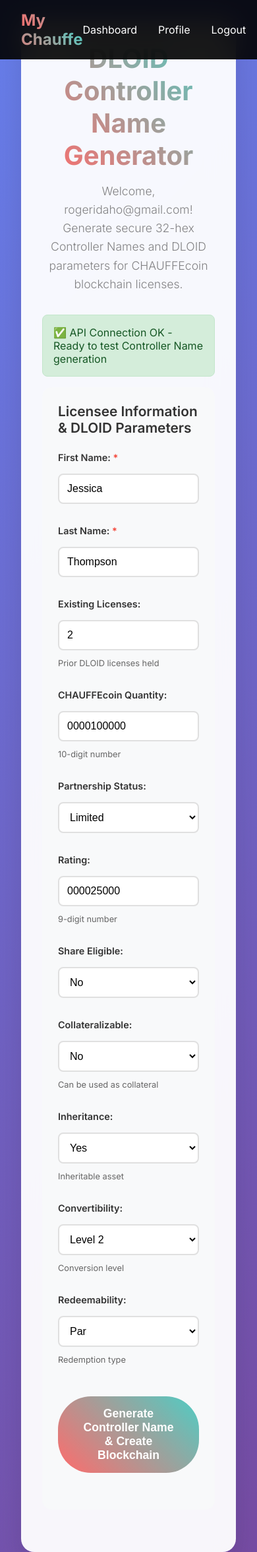
After one commit to rwfraser/chauffe-coming-soon, a Django app: page /controller-generator/ in a window 390 px wide. The commit adds this page. Shown: the top 2353 px of the page at 66% size. Run offline with Django 4.2, Linux system fonts and the light colour scheme; a user stored in the database is signed in; data that the repository does not hold is empty.

Commit message:
feat: Add complete DLOID Controller Name Generator with fixed styling
- Add full DLOID Controller Name Generator page at /controller-generator/
- Replace basic template with complete form matching original local version
- Include all DLOID parameters: quantity, partnership, rating, share eligible, collateralizable, inheritance, convertibility, redeemability
- Add blockchain-client.js for API integration and controller name generation
- Fix CSS styling conflicts by replacing Bootstrap with custom responsive design
- Integrate with existing site design system (gradients, card layouts, buttons)
- Add comprehensive form validation and error handling
- Include detailed results display with controller structure breakdown
- Add API health check endpoint for connectivity testing
- Add authentication protection (@login_required)
- Add controller generator link to authenticated home page
- Fix 500 error that was preventing page access
- Add debug information toggle for troubleshooting

The controller generator now provides secure 32-hex controller name generation
and 57-character DLOID parameter strings for CHAUFFEcoin blockchain licenses.

```diff
--- a/core/urls.py
+++ b/core/urls.py
@@ -7,4 +7,7 @@ urlpatterns = [
     path('', views.home, name='home'),
     path('dashboard/', views.dashboard, name='dashboard'),
     path('about/', views.about, name='about'),
+    path('controller-generator/', views.controller_generator, name='controller_generator'),
+    path('health/', views.health_check, name='health_check'),
+    path('api/health/', views.api_health_check, name='api_health_check'),
 ]
--- a/core/views.py
+++ b/core/views.py
@@ -1,6 +1,8 @@
 from django.shortcuts import render
 from django.contrib.auth.decorators import login_required
 from django.utils import timezone
+from django.http import HttpResponse
+from django.views.decorators.csrf import csrf_exempt
 
 
 def home(request):
@@ -25,3 +27,24 @@ def about(request):
     return render(request, 'core/about.html', {
         'title': 'About - My Chauffe'
     })
+
+
+@login_required
+def controller_generator(request):
+    """Controller name generator page"""
+    return render(request, 'core/controller_generator.html', {
+        'title': 'Controller Name Generator - My Chauffe'
+    })
+
+
+@csrf_exempt
+def health_check(request):
+    """Health check endpoint for Fly.io"""
+    return HttpResponse("OK", content_type="text/plain")
+
+
+@csrf_exempt
+def api_health_check(request):
+    """API health check endpoint"""
+    from django.http import JsonResponse
+    return JsonResponse({"status": "ok", "message": "API is healthy"})
--- a/fly.toml
+++ b/fly.toml
@@ -16,11 +16,11 @@ primary_region = 'ord'
   min_machines_running = 1
   processes = ['app']
 
-[http_service.checks]
+[[http_service.checks]]
   interval = "10s"
   grace_period = "5s"
   method = "GET"
-  path = "/"
+  path = "/health/"
   protocol = "http"
   timeout = "2s"
 
--- /dev/null
+++ b/static/js/blockchain-client.js
@@ -0,0 +1,72 @@
+// Simple blockchain client for controller name generation
+// This file provides basic API interaction capabilities
+
+class BlockchainClient {
+    constructor(baseUrl) {
+        this.baseUrl = baseUrl;
+    }
+
+    async generateControllerName(params) {
+        try {
+            const response = await fetch(`${this.baseUrl}/api/generate_controller_name`, {
+                method: 'POST',
+                headers: {
+                    'Content-Type': 'application/json',
+                },
+                body: JSON.stringify(params)
+            });
+
+            if (!response.ok) {
+                throw new Error(`HTTP error! status: ${response.status}`);
+            }
+
+            return await response.json();
+        } catch (error) {
+            console.error('Error generating controller name:', error);
+            throw error;
+        }
+    }
+
+    async createBlockchain(name, dloidParams) {
+        try {
+            const response = await fetch(`${this.baseUrl}/api/create_blockchain`, {
+                method: 'POST',
+                headers: {
+                    'Content-Type': 'application/json',
+                },
+                body: JSON.stringify({
+                    name: name,
+                    dloid_params: dloidParams
+                })
+            });
+
+            if (!response.ok) {
+                throw new Error(`HTTP error! status: ${response.status}`);
+            }
+
+            return await response.json();
+        } catch (error) {
+            console.error('Error creating blockchain:', error);
+            throw error;
+        }
+    }
+}
+
+// Global instance
+let blockchainClient = null;
+
+// Initialize when DOM is loaded
+document.addEventListener('DOMContentLoaded', function() {
+    // Determine the appropriate API URL based on environment
+    let apiUrl;
+
+    if (window.location.hostname.includes('localhost') || window.location.hostname.includes('*********')) {
+        // Development environment
+        apiUrl = 'http://localhost:5000';
+    } else {
+        // Production environment - use relative URLs to work with Django
+        apiUrl = '';
+    }
+
+    blockchainClient = new BlockchainClient(apiUrl);
+});
--- /dev/null
+++ b/templates/core/controller_generator.html
@@ -0,0 +1,522 @@
+{% extends 'base.html' %}
+{% load static %}
+
+{% block title %}DLOID Controller Name Generator - My Chauffe{% endblock %}
+
+{% block extra_css %}
+<style>
+    .generator-container {
+        min-height: calc(100vh - 80px);
+        padding: 2rem;
+        background: linear-gradient(135deg, #667eea 0%, #764ba2 100%);
+    }
+
+    .generator-card {
+        background: rgba(255, 255, 255, 0.95);
+        backdrop-filter: blur(20px);
+        border-radius: 20px;
+        padding: 2rem;
+        max-width: 1200px;
+        margin: 0 auto;
+        box-shadow: 0 20px 40px rgba(0, 0, 0, 0.1);
+    }
+
+    .generator-card h1 {
+        color: #333;
+        font-size: 2.5rem;
+        margin-bottom: 1rem;
+        text-align: center;
+        background: linear-gradient(45deg, #ff6b6b, #4ecdc4);
+        -webkit-background-clip: text;
+        -webkit-text-fill-color: transparent;
+        background-clip: text;
+    }
+
+    .generator-card .subtitle {
+        color: #666;
+        text-align: center;
+        margin-bottom: 2rem;
+        font-size: 1.1rem;
+    }
+
+    .form-section {
+        background: #f8f9fa;
+        border-radius: 15px;
+        padding: 1.5rem;
+        margin-bottom: 2rem;
+    }
+
+    .form-section h3 {
+        color: #333;
+        margin-bottom: 1.5rem;
+        font-size: 1.3rem;
+        font-weight: 600;
+    }
+
+    .form-row {
+        display: flex;
+        gap: 1rem;
+        margin-bottom: 1rem;
+        flex-wrap: wrap;
+    }
+
+    .form-group {
+        flex: 1;
+        min-width: 200px;
+        margin-bottom: 1rem;
+    }
+
+    .form-group label {
+        display: block;
+        color: #333;
+        font-weight: 600;
+        margin-bottom: 0.5rem;
+        font-size: 0.9rem;
+    }
+
+    .form-group input,
+    .form-group select {
+        width: 100%;
+        padding: 0.75rem;
+        border: 2px solid #e0e0e0;
+        border-radius: 8px;
+        font-size: 1rem;
+        transition: all 0.3s ease;
+        background: white;
+    }
+
+    .form-group input:focus,
+    .form-group select:focus {
+        outline: none;
+        border-color: #4ecdc4;
+        box-shadow: 0 0 0 3px rgba(78, 205, 196, 0.1);
+    }
+
+    .form-group small {
+        color: #666;
+        font-size: 0.8rem;
+        margin-top: 0.25rem;
+        display: block;
+    }
+
+    .required {
+        color: #f44336;
+    }
+
+    .generate-btn {
+        display: block;
+        width: 100%;
+        max-width: 400px;
+        margin: 2rem auto;
+        padding: 1rem 2rem;
+        background: linear-gradient(45deg, #ff6b6b, #4ecdc4);
+        color: white;
+        border: none;
+        border-radius: 50px;
+        font-weight: 600;
+        font-size: 1.1rem;
+        cursor: pointer;
+        transition: all 0.3s ease;
+    }
+
+    .generate-btn:hover {
+        transform: translateY(-2px);
+        box-shadow: 0 10px 25px rgba(0, 0, 0, 0.3);
+    }
+
+    .alert {
+        padding: 1rem;
+        margin-bottom: 1rem;
+        border-radius: 8px;
+        font-weight: 500;
+    }
+
+    .alert-success {
+        background: #d4edda;
+        color: #155724;
+        border: 1px solid #c3e6cb;
+    }
+
+    .alert-info {
+        background: #d1ecf1;
+        color: #0c5460;
+        border: 1px solid #b8daff;
+    }
+
+    .alert-warning {
+        background: #fff3cd;
+        color: #856404;
+        border: 1px solid #ffeaa7;
+    }
+
+    .alert-danger {
+        background: #f8d7da;
+        color: #721c24;
+        border: 1px solid #f5c6cb;
+    }
+
+    .result-card {
+        background: white;
+        border-radius: 15px;
+        padding: 2rem;
+        margin-top: 2rem;
+        box-shadow: 0 10px 25px rgba(0, 0, 0, 0.1);
+    }
+
+    .result-header {
+        background: linear-gradient(45deg, #28a745, #20c997);
+        color: white;
+        padding: 1rem;
+        border-radius: 10px 10px 0 0;
+        margin: -2rem -2rem 1.5rem -2rem;
+    }
+
+    .result-header.error {
+        background: linear-gradient(45deg, #dc3545, #fd7e14);
+    }
+
+    .code-block {
+        background: #f8f9fa;
+        padding: 1rem;
+        border-radius: 8px;
+        font-family: 'Courier New', monospace;
+        word-break: break-all;
+        border: 1px solid #e9ecef;
+        font-size: 0.9rem;
+    }
+
+    .info-section {
+        background: #e7f3ff;
+        border: 1px solid #b8daff;
+        border-radius: 8px;
+        padding: 1rem;
+        margin: 1rem 0;
+    }
+
+    .success-section {
+        background: #d4edda;
+        border: 1px solid #c3e6cb;
+        border-radius: 8px;
+        padding: 1rem;
+        margin: 1rem 0;
+    }
+
+    .toggle-btn {
+        background: #6c757d;
+        color: white;
+        border: none;
+        padding: 0.5rem 1rem;
+        border-radius: 5px;
+        font-size: 0.9rem;
+        cursor: pointer;
+        margin-top: 1rem;
+    }
+
+    .debug-section {
+        background: #f8f9fa;
+        border: 1px solid #dee2e6;
+        border-radius: 8px;
+        padding: 1rem;
+        margin-top: 1rem;
+        max-height: 300px;
+        overflow-y: auto;
+    }
+
+    .debug-section pre {
+        margin: 0;
+        font-size: 0.8rem;
+        white-space: pre-wrap;
+    }
+</style>
+{% endblock %}
+
+{% block content %}
+<div class="generator-container">
+    <div class="generator-card">
+        <h1>DLOID Controller Name Generator</h1>
+        <p class="subtitle">Welcome, {{ user.username }}! Generate secure 32-hex Controller Names and DLOID parameters for CHAUFFEcoin blockchain licenses.</p>
+
+        <div id="alert-container"></div>
+
+        <div class="form-section">
+            <h3>Licensee Information & DLOID Parameters</h3>
+            <form id="test-form">
+
+                <!-- Licensee Info -->
+                <div class="form-row">
+                    <div class="form-group">
+                        <label>First Name: <span class="required">*</span></label>
+                        <input type="text" id="first-name" value="Jessica" required>
+                    </div>
+                    <div class="form-group">
+                        <label>Last Name: <span class="required">*</span></label>
+                        <input type="text" id="last-name" value="Thompson" required>
+                    </div>
+                    <div class="form-group">
+                        <label>Existing Licenses:</label>
+                        <input type="number" id="existing-licenses" value="2" min="0">
+                        <small>Prior DLOID licenses held</small>
+                    </div>
+                </div>
+
+                <!-- DLOID Parameters -->
+                <div class="form-row">
+                    <div class="form-group">
+                        <label>CHAUFFEcoin Quantity:</label>
+                        <input type="text" id="chauffe-quantity" value="0000100000">
+                        <small>10-digit number</small>
+                    </div>
+                    <div class="form-group">
+                        <label>Partnership Status:</label>
+                        <select id="partnership-status">
+                            <option value="L" selected>Limited</option>
+                            <option value="G">General</option>
+                        </select>
+                    </div>
+                    <div class="form-group">
+                        <label>Rating:</label>
+                        <input type="text" id="rating" value="000025000">
+                        <small>9-digit number</small>
+                    </div>
+                    <div class="form-group">
+                        <label>Share Eligible:</label>
+                        <select id="share-eligible">
+                            <option value="N" selected>No</option>
+                            <option value="Y">Yes</option>
+                        </select>
+                    </div>
+                </div>
+
+                <!-- Additional DLOID Parameters Row -->
+                <div class="form-row">
+                    <div class="form-group">
+                        <label>Collateralizable:</label>
+                        <select id="collateralizable">
+                            <option value="N" selected>No</option>
+                            <option value="Y">Yes</option>
+                        </select>
+                        <small>Can be used as collateral</small>
+                    </div>
+                    <div class="form-group">
+                        <label>Inheritance:</label>
+                        <select id="inheritance">
+                            <option value="Y" selected>Yes</option>
+                            <option value="N">No</option>
+                        </select>
+                        <small>Inheritable asset</small>
+                    </div>
+                    <div class="form-group">
+                        <label>Convertibility:</label>
+                        <select id="convertibility">
+                            <option value="0">Level 0</option>
+                            <option value="1">Level 1</option>
+                            <option value="2" selected>Level 2</option>
+                            <option value="3">Level 3</option>
+                            <option value="4">Level 4</option>
+                            <option value="5">Level 5</option>
+                        </select>
+                        <small>Conversion level</small>
+                    </div>
+                    <div class="form-group">
+                        <label>Redeemability:</label>
+                        <select id="redeemability">
+                            <option value="M">Market</option>
+                            <option value="N">None</option>
+                            <option value="P" selected>Par</option>
+                        </select>
+                        <small>Redemption type</small>
+                    </div>
+                </div>
+
+                <button type="button" class="generate-btn" onclick="testControllerNameGeneration()">
+                    Generate Controller Name & Create Blockchain
+                </button>
+            </form>
+        </div>
+    </div>
+
+    <div id="result-area"></div>
+</div>
+{% endblock %}
+
+{% block extra_js %}
+<script src="{% static 'js/blockchain-client.js' %}"></script>
+<script>
+    function showAlert(message, type = 'info') {
+        const alertContainer = document.getElementById('alert-container');
+        const alertDiv = document.createElement('div');
+        alertDiv.className = `alert alert-${type}`;
+        alertDiv.innerHTML = message;
+        alertContainer.appendChild(alertDiv);
+        setTimeout(() => alertDiv.remove(), 8000);
+    }
+
+    async function testControllerNameGeneration() {
+        console.log('=== Starting Controller Name Generation Test ===');
+
+        const firstName = document.getElementById('first-name').value;
+        const lastName = document.getElementById('last-name').value;
+        const existingLicenses = parseInt(document.getElementById('existing-licenses').value) || 0;
+
+        // Generate blockchain name from licensee information
+        const name = `${firstName} ${lastName} License #${existingLicenses + 1} Blockchain`;
+
+        if (!firstName.trim() || !lastName.trim()) {
+            showAlert('Please fill in all required fields', 'warning');
+            return;
+        }
+
+        const dloidParams = {
+            firstName: firstName.trim(),
+            lastName: lastName.trim(),
+            priorDloidQty: existingLicenses.toString(),
+            chauffeQuantity: document.getElementById('chauffe-quantity').value || '0000100000',
+            partnershipStatus: document.getElementById('partnership-status').value || 'L',
+            collateralizable: document.getElementById('collateralizable').value || 'N',
+            inheritance: document.getElementById('inheritance').value || 'Y',
+            convertibility: document.getElementById('convertibility').value || '2',
+            rating: document.getElementById('rating').value || '000010000',
+            shareEligible: document.getElementById('share-eligible').value || 'N',
+            redeemability: document.getElementById('redeemability').value || 'P'
+        };
+
+        console.log('Sending data:', {
+            generatedBlockchainName: name,
+            firstName,
+            lastName,
+            existingLicenses,
+            dloidParams
+        });
+
+        try {
+            showAlert('🔄 Generating Controller Name and creating blockchain...', 'info');
+
+            const client = new BlockchainClient();
+            const result = await client.createBlockchain(name.trim(), dloidParams);
+
+            console.log('Full API Result:', JSON.stringify(result, null, 2));
+            console.log('Result keys:', Object.keys(result || {}));
+            console.log('Licensee info:', result.licensee_info);
+            console.log('Controller name:', result.controller_name);
+            console.log('DLOID params:', result.dloid_params);
+
+            if (result && result.success) {
+                showAlert('✅ Success! Controller Name generated and blockchain created!', 'success');
+
+                // Display detailed results
+                const resultArea = document.getElementById('result-area');
+                resultArea.innerHTML = `
+                    <div class="result-card">
+                        <div class="result-header">
+                            <h3>🎉 Controller Name Generated Successfully!</h3>
+                        </div>
+                        <div style="display: flex; gap: 2rem; flex-wrap: wrap; margin-bottom: 2rem;">
+                            <div style="flex: 1; min-width: 300px;">
+                                <h4>Licensee Information:</h4>
+                                <p><strong>Name:</strong> ${result.licensee_info?.first_name || firstName} ${result.licensee_info?.last_name || lastName}</p>
+                                <p><strong>Previous Licenses:</strong> ${result.licensee_info?.existing_licenses ?? existingLicenses}</p>
+                                <p><strong>New License #:</strong> ${result.licensee_info?.new_license_number ?? (existingLicenses + 1)}</p>
+
+                                <h4 style="margin-top: 1.5rem;">Blockchain Details:</h4>
+                                <p><strong>Generated Name:</strong> ${name}</p>
+                                <p><strong>Blockchain ID:</strong> <span class="code-block">${result.blockchain_id || 'Not available'}</span></p>
+                            </div>
+                            <div style="flex: 1; min-width: 300px;">
+                                <h4>Generated Controller Name (32 hex):</h4>
+                                <div class="code-block">${result.controller_name || 'Not generated'}</div>
+
+                                <h4 style="margin-top: 1.5rem;">DLOID Parameter String (57 chars):</h4>
+                                <div class="code-block">${result.dloid_params || 'Not generated'}</div>
+
+                                <p style="color: #666; font-size: 0.9rem; margin-top: 0.5rem;">
+                                    Controller Length: ${result.controller_name?.length || 0} chars<br>
+                                    DLOID Params Length: ${result.dloid_params?.length || 0} chars
+                                </p>
+                            </div>
+                        </div>
+
+                        <div class="info-section">
+                            <strong>Controller Name Structure:</strong><br>
+                            • Last name (6 chars): ${lastName.toUpperCase().substring(0,6).padEnd(6,'0')}<br>
+                            • First name (6 chars): ${firstName.toUpperCase().substring(0,6).padEnd(6,'0')}<br>
+                            • License number: ${(existingLicenses + 1).toString().padStart(4,'0')}<br>
+                            • Random hex: 16 characters (generated securely)
+                        </div>
+
+                        <div class="success-section">
+                            <strong>DLOID Parameters Used:</strong><br>
+                            • Quantity: ${dloidParams.chauffeQuantity} (${parseInt(dloidParams.chauffeQuantity).toLocaleString()} CHAUFFEcoins)<br>
+                            • Partnership: ${dloidParams.partnershipStatus} (${dloidParams.partnershipStatus === 'L' ? 'Limited' : 'General'})<br>
+                            • Collateralizable: ${dloidParams.collateralizable} (${dloidParams.collateralizable === 'Y' ? 'Yes' : 'No'})<br>
+                            • Inheritance: ${dloidParams.inheritance} (${dloidParams.inheritance === 'Y' ? 'Yes' : 'No'})<br>
+                            • Convertibility: Level ${dloidParams.convertibility}<br>
+                            • Rating: ${dloidParams.rating} (${parseInt(dloidParams.rating).toLocaleString()})<br>
+                            • Share Eligible: ${dloidParams.shareEligible} (${dloidParams.shareEligible === 'Y' ? 'Yes' : 'No'})<br>
+                            • Redeemability: ${dloidParams.redeemability} (${dloidParams.redeemability === 'M' ? 'Market' : dloidParams.redeemability === 'N' ? 'None' : 'Par'})
+                        </div>
+
+                        <div class="debug-section" id="debugInfo" style="display: none;">
+                            <strong>Debug - Raw API Response:</strong><br>
+                            <pre>${JSON.stringify(result, null, 2)}</pre>
+                        </div>
+                        <button class="toggle-btn" type="button" onclick="toggleDebug()">
+                            Toggle Debug Info
+                        </button>
+                    </div>
+                `;
+            } else {
+                showAlert(`❌ Error: ${result?.error || 'Unknown error'}`, 'danger');
+
+                // Display error details
+                const resultArea = document.getElementById('result-area');
+                resultArea.innerHTML = `
+                    <div class="result-card">
+                        <div class="result-header error">
+                            <h3>❌ Error Creating Blockchain</h3>
+                        </div>
+                        <p><strong>Error Message:</strong> ${result?.error || 'No error message provided'}</p>
+                        <p><strong>Success:</strong> ${result?.success ?? 'Unknown'}</p>
+
+                        <div class="debug-section" style="display: block;">
+                            <strong>Full API Response:</strong><br>
+                            <pre>${JSON.stringify(result, null, 2)}</pre>
+                        </div>
+
+                        <div class="info-section">
+                            <strong>Sent Data:</strong><br>
+                            <pre>${JSON.stringify({generatedBlockchainName: name, firstName, lastName, existingLicenses, dloidParams}, null, 2)}</pre>
+                        </div>
+                    </div>
+                `;
+            }
+
+        } catch (error) {
+            console.error('Error:', error);
+            showAlert(`💥 Exception: ${error.message}`, 'danger');
+        }
+    }
+
+    // Test API connection on load
+    window.addEventListener('load', async () => {
+        try {
+            const response = await fetch('/api/health');
+            if (response.ok) {
+                showAlert('✅ API Connection OK - Ready to test Controller Name generation', 'success');
+            } else {
+                showAlert('⚠️ API Connection Issues', 'warning');
+            }
+        } catch (error) {
+            showAlert('⚠️ API Connection Warning - May need CloudManager.py running', 'warning');
+        }
+    });
+
+    function toggleDebug() {
+        const debugSection = document.getElementById('debugInfo');
+        if (debugSection.style.display === 'none') {
+            debugSection.style.display = 'block';
+        } else {
+            debugSection.style.display = 'none';
+        }
+    }
+</script>
+{% endblock %}
```
Also changed, not shown: mychauffe/settings.py (+25 -0 lines), templates/core/home.html (+1 -49 lines), db.sqlite3.
